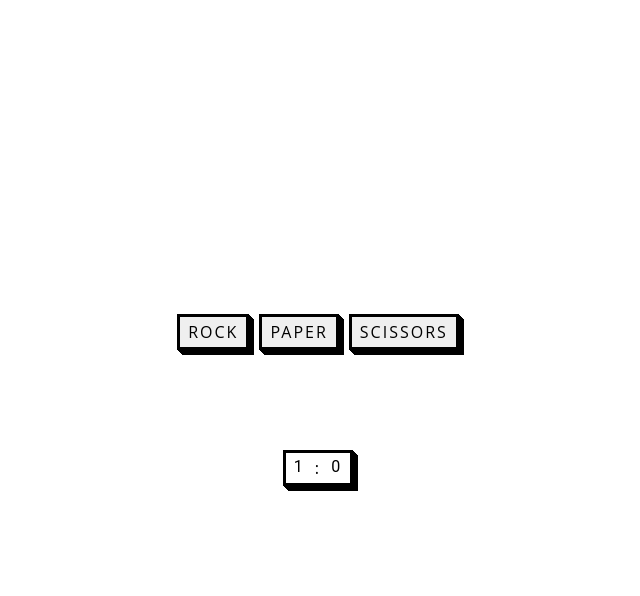
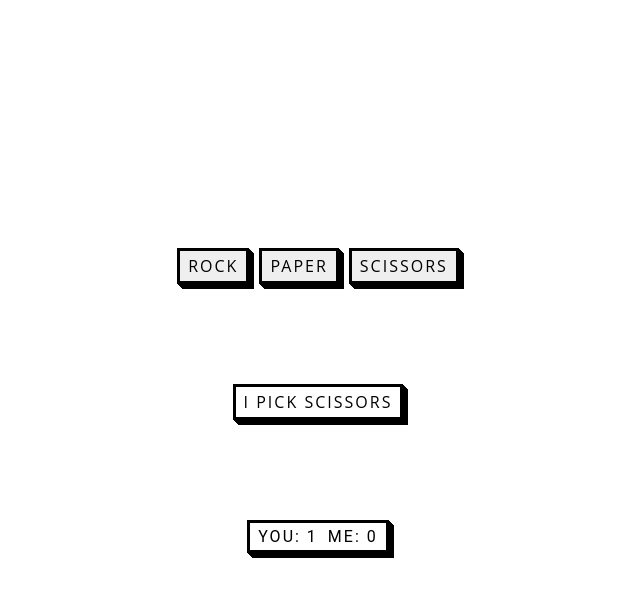
Before and after one commit to drparnassus/R-P-S, a plain HTML site: page index.html in a window 1280 px wide. Both pictures are taken after a click on the button "ROCK". Shown: the whole page, without its empty margins (322-962 px from the left). Drawn offline with Linux system fonts and the light colour scheme.

Commit message:
add tracking of best/5 and scoreboard and cpu move

```diff
--- a/index.html
+++ b/index.html
@@ -13,11 +13,12 @@
         <button id="btnPaper">paper</button>
         <button id="btnScissors">scissors</button>
     </div>
+    <div id="cpuMove">play a best of 5?
+    </div>
     <div id="scoreboard">
-        <span id="playerScore">0
+        <span id="playerScore">You: 0
         </span>
-        :
-        <span id="computerScore">0
+        <span id="computerScore">Me: 0
         </span>
     </div>
 
--- a/script.js
+++ b/script.js
@@ -11,10 +11,15 @@ const scoreboard = document.querySelector("#scoreboard");
 
 const playerScore = document.querySelector("#playerScore");
 const computerScore = document.querySelector("#computerScore");
+const cpuMove = document.querySelector("#cpuMove");
 
 function updateScores(p, c) {
-  playerScore.textContent=p;
-  computerScore.textContent=c;
+  playerScore.textContent=`You: ${p}`;
+  computerScore.textContent=`Me: ${c}`;
+}
+
+function updateCpuMove(cM) {
+  cpuMove.textContent=`I pick ${cM}`;
 }
 
 function rngMaybe(min, max) {
@@ -64,6 +69,7 @@ function playRound(playerChoice, computerChoice) {
     ++playerWins;
     console.log(`you win! ${playerChoice} beats ${computerChoice}! the score is ${playerWins} to ${computerWins}`);
   }
+  updateCpuMove(computerChoice);
   updateScores(playerWins, computerWins);
   if (playerWins == 5) {
     alert("you won!");
--- a/style.css
+++ b/style.css
@@ -13,13 +13,15 @@ body {
 }
 
 
-#btnBox {
+#btnBox, #cpuMove {
     display: flex;
     gap: 10px;
     justify-content: center;
+    width: fit-content;
+    margin: 0 auto;
 }
 
-#btnRock, #btnPaper, #btnScissors, #scoreboard {
+#btnRock, #btnPaper, #btnScissors, #scoreboard, #cpuMove {
     font-family: "Open Sans", sans-serif;
     font-size: 16px;
     letter-spacing: 2px;
@@ -43,6 +45,9 @@ body {
     justify-content: center;
     margin: 0 auto;
 }
+
+
+
 
 
 
```
